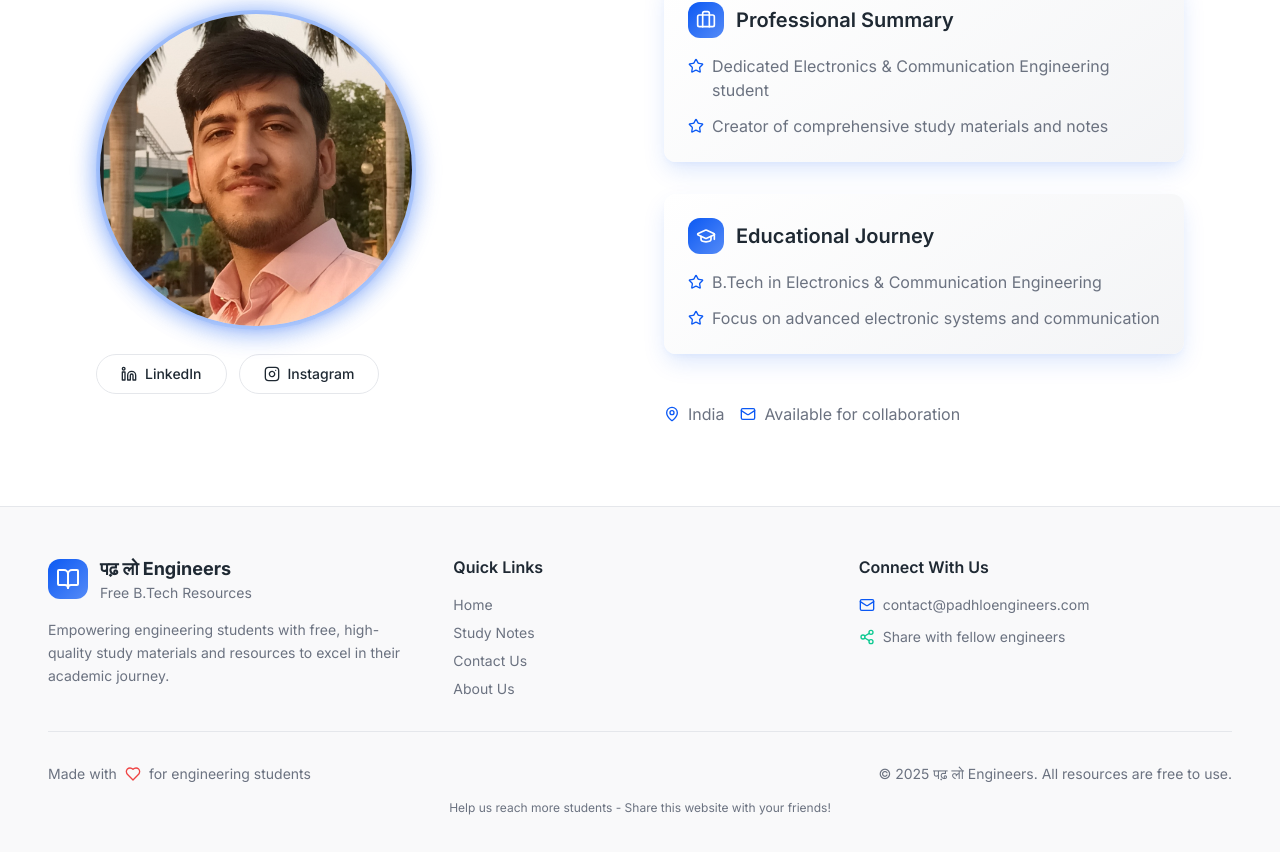
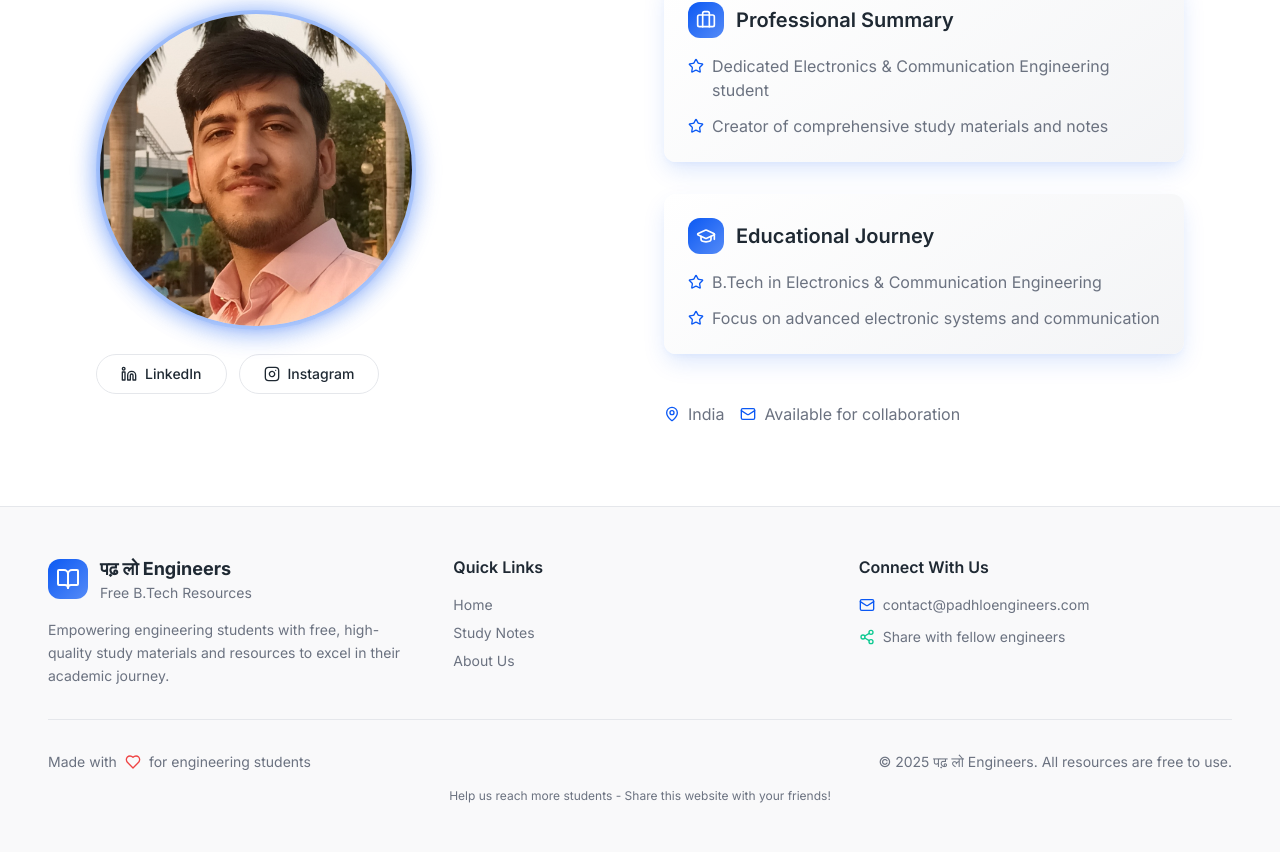
Before and after one commit to newdaksh/padhlo-engineers-notes, a React (Vite) app: page / in a window 1280 px wide. Shown: the part 1826-2678 px from the top of the page. Built offline with nearby package versions, Linux system fonts and the light colour scheme.

Commit message:
Visual edit in Lovable
Edited UI in Lovable

```diff
--- a/src/components/Footer.tsx
+++ b/src/components/Footer.tsx
@@ -1,8 +1,6 @@
-import { BookOpen, Heart, Mail, Share2 } from "lucide-react"
-
+import { BookOpen, Heart, Mail, Share2 } from "lucide-react";
 export function Footer() {
-  return (
-    <footer className="bg-muted/50 py-12 px-4 border-t border-border">
+  return <footer className="bg-muted/50 py-12 px-4 border-t border-border">
       <div className="container mx-auto">
         <div className="grid grid-cols-1 md:grid-cols-3 gap-8 mb-8">
           {/* Logo & Description */}
@@ -32,9 +30,7 @@ export function Footer() {
               <a href="#notes" className="block text-muted-foreground hover:text-primary transition-smooth text-sm">
                 Study Notes
               </a>
-              <a href="#contact" className="block text-muted-foreground hover:text-primary transition-smooth text-sm">
-                Contact Us
-              </a>
+
               <a href="#" className="block text-muted-foreground hover:text-primary transition-smooth text-sm">
                 About Us
               </a>
@@ -78,6 +74,5 @@ export function Footer() {
           </div>
         </div>
       </div>
-    </footer>
-  )
+    </footer>;
 }
```
